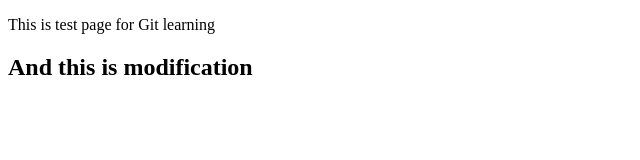
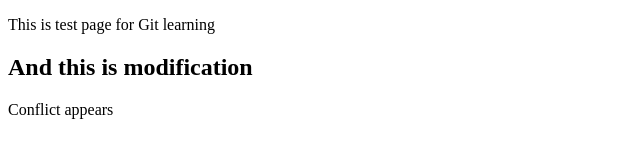
Before and after one commit to Urbanski-sprawozdanie/team8utp, a plain HTML site: page test.html in a window 1280 px wide. Shown: the whole page, without its empty margins (0-640 px from the left). Drawn offline with Linux system fonts and the light colour scheme.

Commit message:
Changed text in test.html

```diff
--- a/test.html
+++ b/test.html
@@ -6,5 +6,6 @@
 <body>
 	<p>This is test page for Git learning</p>
 	<h2>And this is modification</h2>
+	Conflict appears
 </body>
 </html>
```
